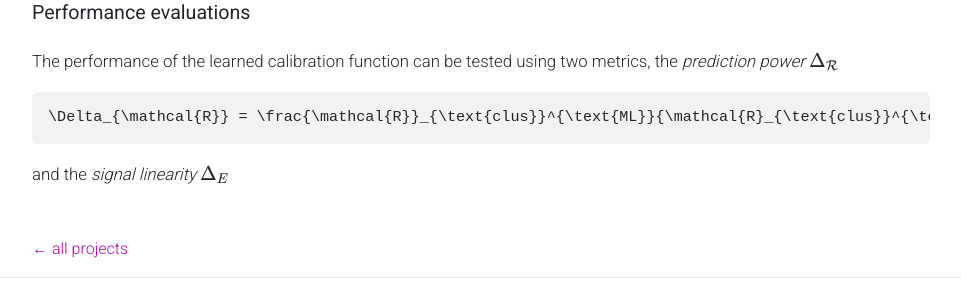
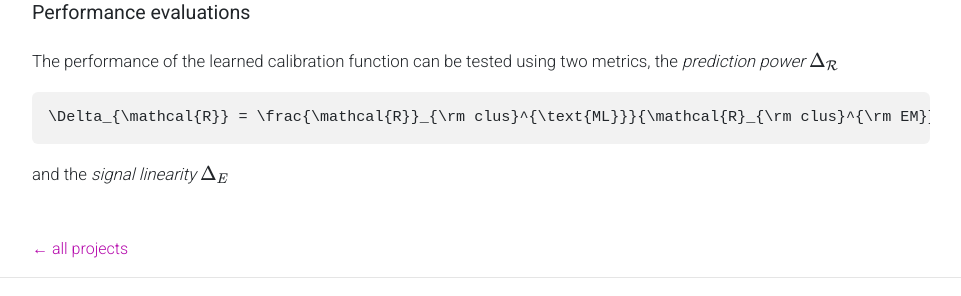
Before and after one commit to hfsf2026/hfsf2026.github.io, a Jekyll site: the page built from _projects/cluster_ML_transformers.md, in a window 1280 px wide and 900 px high, scrolled down 937 px. Shown: the part 568-864 px from the top of the window, without its empty margins (159-1120 px from the left). Built offline with Jekyll 4.4.1, drawn with Linux system fonts in a browser that asks for light colours.

Commit message:
Update cluster_ML_transformers.md

````diff
--- a/_projects/cluster_ML_transformers.md
+++ b/_projects/cluster_ML_transformers.md
@@ -37,7 +37,7 @@ The data are full MC23 simulations of LHC Run 3 _pp_ collisions with pile-up app
 
 The performance of the learned calibration function can be tested using two metrics, the _prediction power_ $$\Delta_{\mathcal{R}}$$
 ```math
-\Delta_{\mathcal{R}} = \frac{\mathcal{R}}_{\text{clus}}^{\text{ML}}{\mathcal{R}_{\text{clus}}^{\text{EM}}}
+\Delta_{\mathcal{R}} = \frac{\mathcal{R}}_{\rm clus}^{\text{ML}}}{\mathcal{R}_{\rm clus}^{\rm EM}}
 ```
 
 and the _signal linearity_ $$\Delta_{E}$$
````
